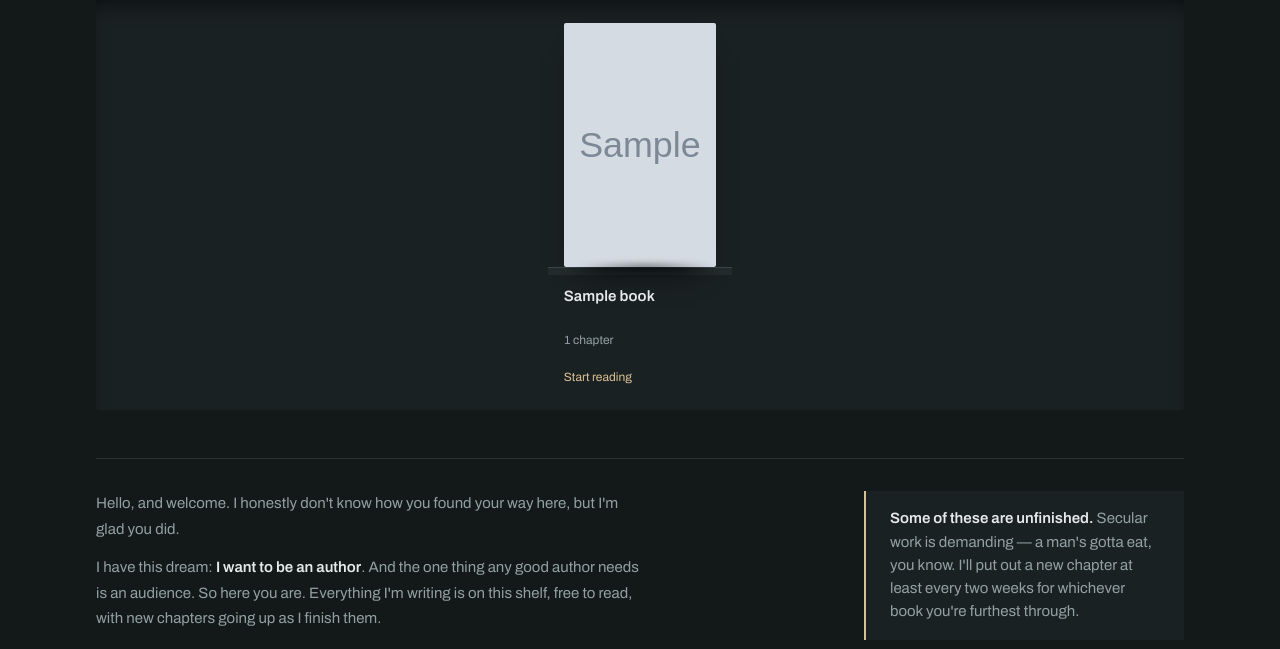
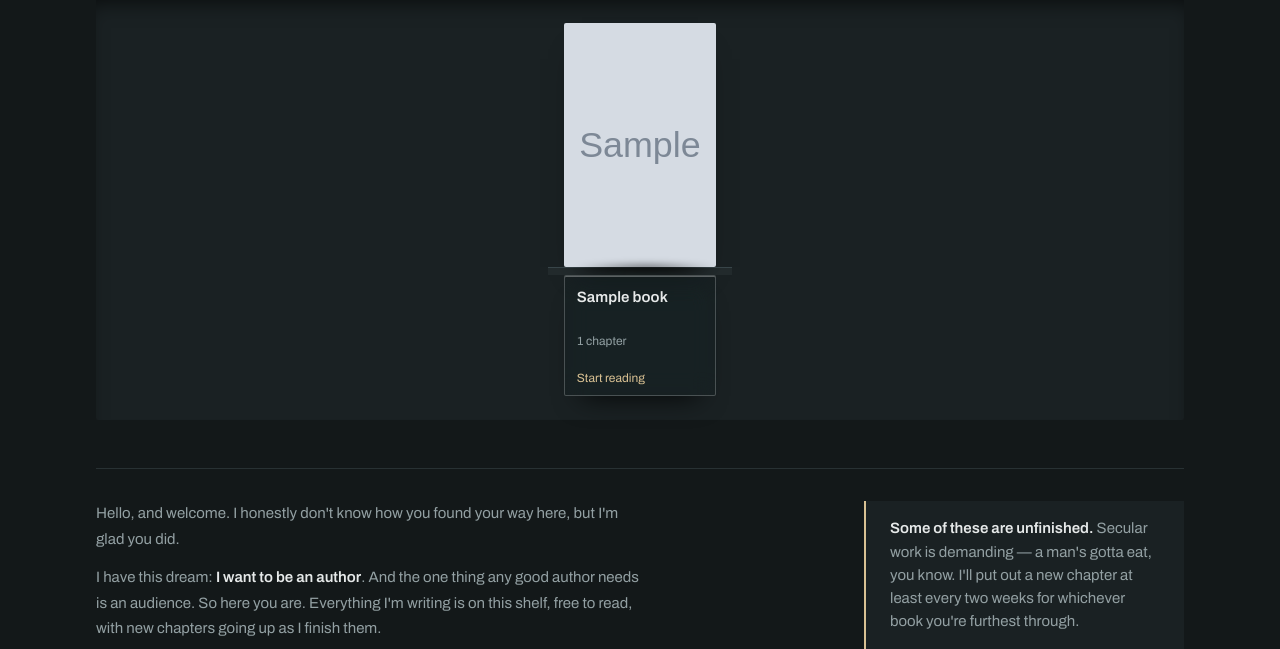
Before and after one commit to damien-deathstalker/Library, a Django app: page /shelf in a window 1280 px wide. Shown: the part 324-973 px from the top of the page. Run offline with Django 3.2, Linux system fonts and the light colour scheme; tables that the repository leaves empty hold one stand-in row (values such as "Sample post"); grey boxes marked "Sample" are stand-in pictures.

Commit message:
Apply glass to shelf label blocks for visual cohesion
- Give `.slot__label` the same liquid glass treatment as reader chrome (tinted
  backdrop, blur, subtle rim and sheen), tuned per-theme via existing
  `--glass-*` tokens so edges and labels remain legible.
- Keeps the board/matte furniture intact while the floating card labels now
  match the pill and drawer's material.
- Compiled CSS updated.

```diff
--- a/shelf/static/shelf/css/app.css
+++ b/shelf/static/shelf/css/app.css
@@ -1111,6 +1111,18 @@ a:hover {
   gap: var(--sp-2);
   position: relative;
   z-index: 2;
+  padding: var(--sp-3) var(--sp-3) var(--sp-2);
+  background: var(--bay);
+  border: 1px solid var(--glass-rim);
+  border-radius: var(--radius);
+  box-shadow: var(--shelf-shadow), inset 0 1px 0 var(--glass-sheen);
+}
+
+@supports (backdrop-filter: blur(1px)) or (-webkit-backdrop-filter: blur(1px)) {
+  .slot__label {
+    background: color-mix(in srgb, var(--bay) var(--glass-tint), transparent);
+    backdrop-filter: blur(var(--glass-blur)) saturate(var(--glass-sat));
+  }
 }
 
 .slot__title {
```
Also changed, not shown: src/css/shelf.css (+13 -0 lines).
